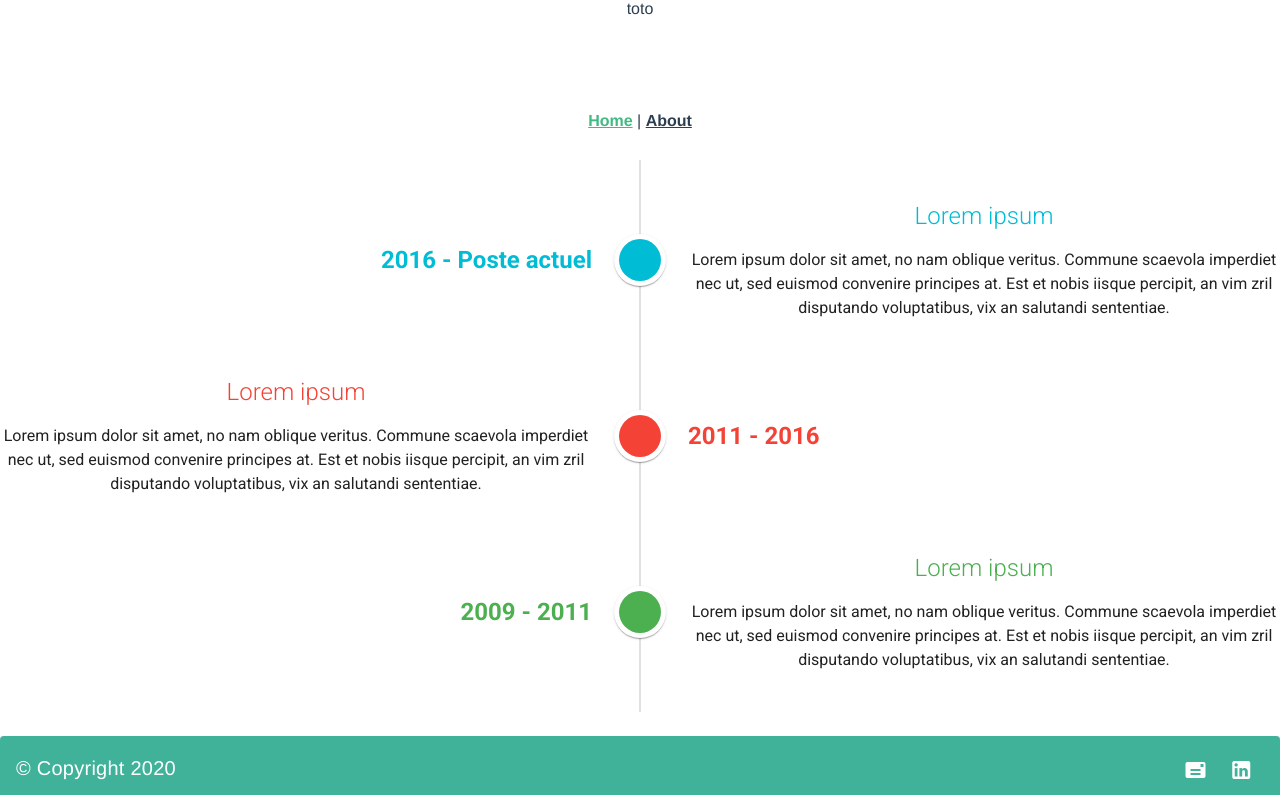
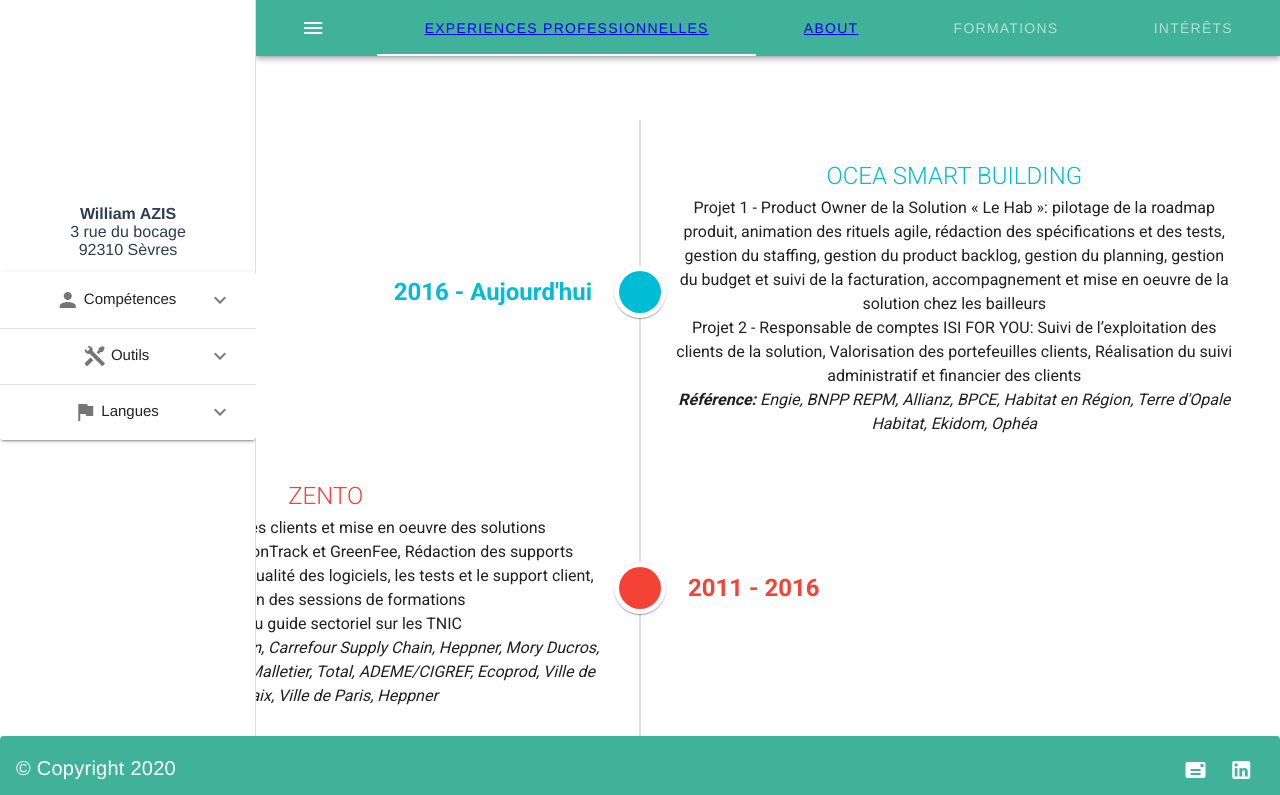
Before and after one commit to zilliw/portfolio-wa, a Vue app: page /#/ in a window 1280 px wide. Shown: the top 795 px of the page. Built offline with nearby package versions, Linux system fonts and the light colour scheme.

Commit message:
update with navigation layer

```diff
--- a/src/App.vue
+++ b/src/App.vue
@@ -5,10 +5,6 @@
           <TheHeader/>
       </v-content>
 
-          <div id="nav">
-            <router-link to="/">Home</router-link> |
-            <router-link to="/about">About</router-link>
-          </div>
 
     <router-view/>
 
@@ -37,18 +33,16 @@
 <style lang="scss">
 #app {
   font-family: Avenir, Helvetica, Arial, sans-serif;
-  -webkit-font-smoothing: antialiased;
-  -moz-osx-font-smoothing: grayscale;
   text-align: center;
   color: #2c3e50;
 }
 
 #nav {
-  padding: 30px;
+  text-decoration: none;
 
   a {
     font-weight: bold;
-    color: #2c3e50;
+    color:#42b983;
 
     &.router-link-exact-active {
       color: #42b983;
--- a/src/views/Experience.vue
+++ b/src/views/Experience.vue
@@ -1,6 +1,7 @@
 <template>
   <v-app id="inspire">
-    <v-timeline>
+
+    <v-timeline class="container">
       <v-timeline-item
         v-for="(year, i) in years"
         :key="i"
@@ -14,10 +15,11 @@
           ></span>
         </template>
         <div class="py-4">
-          <h2 :class="`headline font-weight-light mb-4 ${year.color}--text`">Lorem ipsum</h2>
-          <div>
-            Lorem ipsum dolor sit amet, no nam oblique veritus. Commune scaevola imperdiet nec ut, sed euismod convenire principes at. Est et nobis iisque percipit, an vim zril disputando voluptatibus, vix an salutandi sententiae.
-          </div>
+          <h2 :class="`headline font-weight-light mb-4 ${year.color}--text`"> {{year.job}}</h2>
+
+            <v-row>{{year.text1}} </v-row>
+            <v-row>{{year.text2}}</v-row>
+            <v-row><i><b>Référence: </b>{{year.reference1}}</i></v-row>
         </div>
       </v-timeline-item>
     </v-timeline>
@@ -33,7 +35,7 @@
       {
         color: 'cyan',
         job: 'OCEA SMART BUILDING',
-        year: '2016 - Poste actuel',
+        year: '2016 - Aujourd\'hui',
         text1: "Projet 1 - Product Owner de la Solution « Le Hab »: pilotage de la roadmap produit, animation des rituels agile, rédaction des spécifications et des tests, gestion du staffing, gestion du product backlog, gestion du planning, gestion du budget et suivi de la facturation, accompagnement et mise en oeuvre de la solution chez les bailleurs ",
         text2: "Projet 2 - Responsable de comptes ISI FOR YOU: Suivi de l’exploitation des clients de la solution, Valorisation des portefeuilles clients, Réalisation du suivi administratif et financier des clients",
         reference1: "Engie, BNPP REPM, Allianz, BPCE, Habitat en Région, Terre d'Opale Habitat, Ekidom, Ophéa",
@@ -57,3 +59,12 @@
   }),
 }
 </script>
+
+<style scoped>
+
+.container {
+  display:flex;
+  flex-direction: column;
+}
+
+</style>
--- a/src/views/TheHeader.vue
+++ b/src/views/TheHeader.vue
@@ -1,12 +1,149 @@
 <template>
+  <v-layout >
 
-<p>toto</p>
+    <v-navigation-drawer
+      v-model="drawer"
+      app
+    >
+            <v-img src="../assets/photo.png"
+            >
+            </v-img>
+            <div class="name">
+                <p> <strong> William AZIS</strong></p>
+                <p> 3 rue du bocage</p>
+                <p> 92310 Sèvres</p>
+                        </div>
+              <v-expansion-panels
+              :multiple="false">
+                      <v-expansion-panel
+                        v-for="(skill,i) in skills.data"
+                        :key="i"
+                      >
+                        <v-expansion-panel-header><div> <v-icon> {{ skill.icon }}</v-icon> {{ skill.name }}</div></v-expansion-panel-header>
+                        <v-expansion-panel-content >
+                          <ul>
+                        <div v-for="(category, i) in skill.categories"
+                        :key="i">   {{ category.item}}
+                           <v-rating
+                              readonly="true"
+                              v-model="category.rating"
+                              background-color="#41b29a"
+                              color="#41b29a"
+                              small >
+                            </v-rating>  </div>
+                        </ul>
 
+                        </v-expansion-panel-content>
+                      </v-expansion-panel>
+                </v-expansion-panels>
+    </v-navigation-drawer>
+
+
+
+    <v-app-bar
+      color="#41b29a"
+      dark
+      short
+      padless
+
+    >
+
+    <v-col cols="1">
+      <v-app-bar-nav-icon @click.stop="drawer = !drawer"></v-app-bar-nav-icon>
+        </v-col >
+
+
+              <v-toolbar-title
+              padless>
+              <div>
+              <v-col>
+
+              </v-col>
+              </div>
+
+
+
+              </v-toolbar-title>
+        <v-tabs
+      centered
+      grow>
+        <v-tab class="nav">
+            <router-link to="/">Experiences Professionnelles</router-link></v-tab>
+        <v-tab class="nav">
+            <router-link to="/About">About</router-link></v-tab>
+
+        <v-tab>Formations</v-tab>
+        <v-tab>Intérêts</v-tab>
+    </v-tabs>
+
+    </v-app-bar>
+
+
+  </v-layout>
 </template>
 
 <script>
-  export default {
-    data: () => ({
-    }),
-  }
+export default {
+  components: {
+  },
+  data: () => ({
+    skills: {
+      currentIndex: 0,
+      data: [
+        {
+          name: 'Compétences',
+          icon: 'mdi-account',
+            categories: [
+              {item: 'Gestion de projet MOA', rating: 5 },
+              {item: 'Méthodologie Agile - PO', rating: 4.5},
+              {item: 'Spécifications', rating: 5},
+              {item: 'Suivi de la facturation', rating: 3.5},
+              {item: 'Test et assurance qualité', rating: 4},
+              {item: 'Relation Clients', rating: 4},
+              {item: 'Support', rating: 5},
+          ],
+        },
+        {
+          name: 'Outils',
+          icon: 'mdi-tools',
+            categories: [
+              {item: 'Microsoft Office', rating: 5},
+              {item: 'Jira/Redmine', rating: 4},
+              {item: 'Slack', rating: 4},
+              {item: 'Git', rating: 2},
+              {item: 'Salesforce', rating: 1}
+            ],
+        },
+                {
+          name: 'Langues',
+          icon: 'mdi-flag',
+          categories: [
+            {item: 'Français', rating: 4},
+            {item: 'Anglais', rating: 5},
+            {item: 'Espagnol', rating: 2.5},
+            {item: 'Indonésien', rating: 1.5}
+          ],
+        },
+
+      ]
+    },
+    drawer: null,
+  }),
+};
 </script>
+
+<style scoped>
+.name {
+  font-size: 16px;
+  padding-left: 0%;
+  padding-right: 0%;
+  padding-top: 0%;
+  padding-bottom: 0%;
+  margin-top: 5%;
+  margin-bottom: 5%;
+  text-align: center;
+}
+.tab {
+  color: white;
+}
+</style>
```
